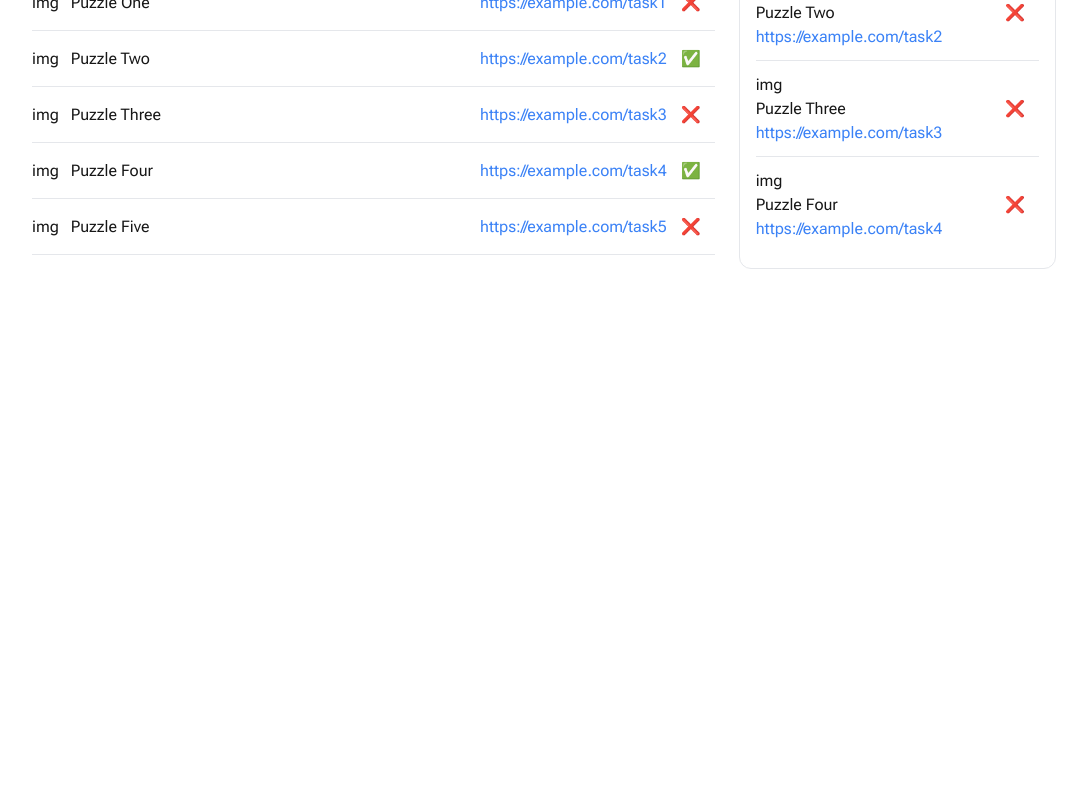
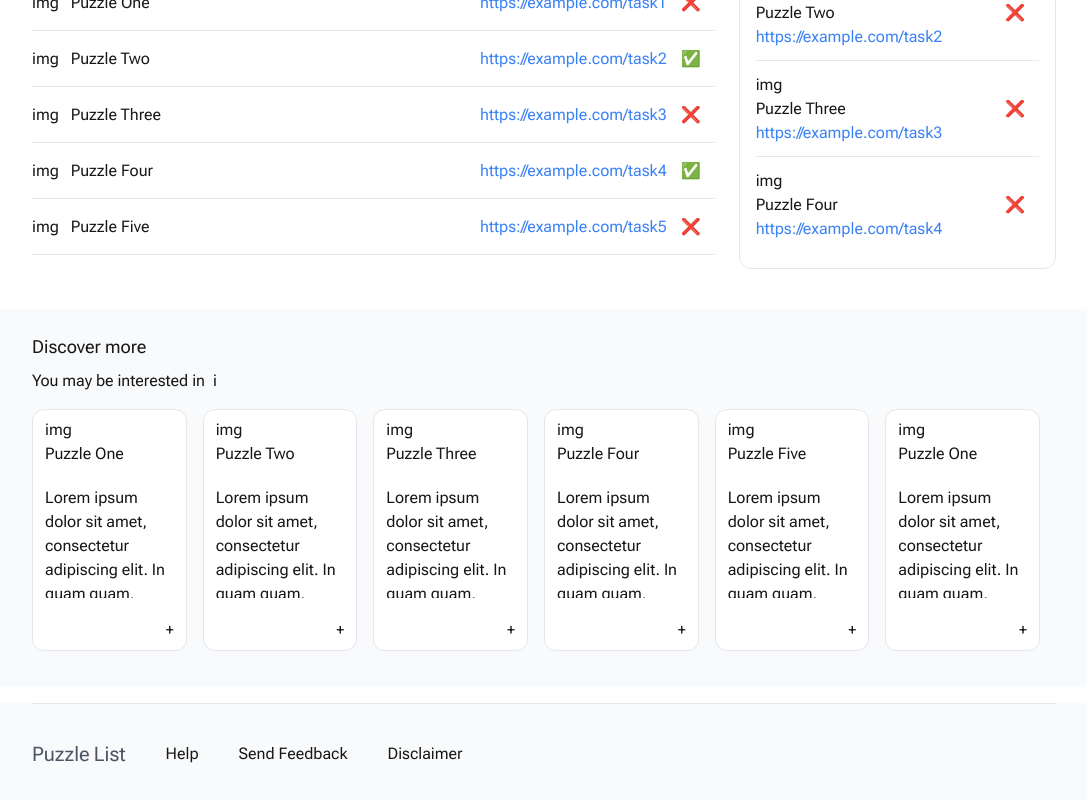
Before and after one commit to Colton-Bassett/puzzlelist, a Next.js app: page / in a window 1280 px wide. Shown: the part 745-1545 px from the top of the page, without its empty margins (96-1183 px from the left). Before the commit the page ends 1030 px from the top, so only its background shows below. Built offline with nearby package versions, Linux system fonts and the light colour scheme.

Commit message:
Finished basic scaffolding of UI. Setup mock data. Added footer.

```diff
--- /dev/null
+++ b/src/app/_components/footer.tsx
@@ -0,0 +1,23 @@
+export default function Footer() {
+	return (
+		<div className="bg-gray-50">
+			<footer className="m-auto mt-4 flex w-full max-w-5xl border-t border-gray-200 pb-3 pt-9">
+				<div className="flex items-center pb-5">
+					<a href="/" className="text-xl">
+						<span className="text-gray-600">Puzzle</span>
+						<span className="pl-1 text-gray-600">List</span>
+					</a>
+					<a href="/" className="ml-10">
+						Help
+					</a>
+					<a href="/" className="ml-10">
+						Send Feedback
+					</a>
+					<a href="/" className="ml-10">
+						Disclaimer
+					</a>
+				</div>
+			</footer>
+		</div>
+	);
+}
--- a/src/app/layout.tsx
+++ b/src/app/layout.tsx
@@ -3,6 +3,7 @@ import "./globals.css";
 import TopNav from "./_components/topnav";
 
 import { Roboto_Flex } from "next/font/google";
+import Footer from "./_components/footer";
 
 const roboto = Roboto_Flex({ subsets: ["latin"] });
 
@@ -20,8 +21,9 @@ export default function RootLayout({
 	return (
 		<html lang="en">
 			<body className={roboto.className}>
-				<TopNav></TopNav>
+				<TopNav />
 				{children}
+				<Footer />
 			</body>
 		</html>
 	);
--- a/src/app/page.tsx
+++ b/src/app/page.tsx
@@ -106,9 +106,35 @@ const MostFollowedList: React.FC = () => {
 	);
 };
 
+const DiscoverMoreList: React.FC = () => {
+	return (
+		<div className="flex">
+			{[...puzzles, puzzles[0]].map((puzzle) => (
+				<div
+					key={puzzle.id}
+					className="h- mb-3 mr-4 mt-1 w-40 rounded-xl border border-gray-200 bg-white"
+					style={{ height: "242px" }}
+				>
+					<div className="flex h-full flex-col px-3 py-2">
+						<div className="mr-3">img</div>
+						<div className="mb-5 flex">{puzzle.name}</div>
+						<div className="flex max-h-28 overflow-hidden">
+							Lorem ipsum dolor sit amet, consectetur adipiscing elit. In quam
+							quam, sollicitudin vitae
+						</div>
+						<div className="mt-auto">
+							<span className="flex items-center justify-end">+</span>
+						</div>
+					</div>
+				</div>
+			))}
+		</div>
+	);
+};
+
 export default function Home() {
 	return (
-		<div className="font-[family-name:var(--font-geist-sans)]">
+		<div className="">
 			<main className="flex h-full w-full flex-col">
 				<div className="min-h-full min-w-full">
 					<div className="h-20" style={{ backgroundColor: "#F8F9FA" }}></div>
@@ -117,7 +143,7 @@ export default function Home() {
 						style={{ backgroundImage: "url(/landingpage.svg)" }}
 					></div>
 				</div>
-				<div className="m-auto flex h-full w-full max-w-5xl flex-col">
+				<div className="m-auto flex h-full w-full max-w-5xl flex-col pb-6">
 					<div className="mt-3 flex h-16 w-full items-center rounded-xl border border-gray-200 p-3 pl-5">
 						<ListSvg />
 						<div className="ml-6 flex-1 flex-col">
@@ -154,7 +180,7 @@ export default function Home() {
 
 							<div className="mb-4 ml-6 rounded-xl border border-gray-200 p-4">
 								<div className="flex flex-col">
-									<div className="h-12" style={{ fontSize: "18px" }}>
+									<div className="h-12 text-lg">
 										Most followed on Puzzle List
 									</div>
 									<MostFollowedList />
@@ -163,54 +189,19 @@ export default function Home() {
 						</div>
 					</div>
 				</div>
+				<div className="bg-gray-50">
+					<div className="m-auto max-w-5xl py-6">
+						<section>
+							<div className="text-lg">Discover more</div>
+							<div className="mb-3 mt-2 flex">
+								<div className="mr-2">You may be interested in</div>
+								<div>i</div>
+							</div>
+							<DiscoverMoreList />
+						</section>
+					</div>
+				</div>
 			</main>
-			{/* <footer className="row-start-3 flex gap-6 flex-wrap items-center justify-center">
-				<a
-					className="flex items-center gap-2 hover:underline hover:underline-offset-4"
-					href="https://nextjs.org/learn?utm_source=create-next-app&utm_medium=appdir-template-tw&utm_campaign=create-next-app"
-					target="_blank"
-					rel="noopener noreferrer"
-				>
-					<Image
-						aria-hidden
-						src="https://nextjs.org/icons/file.svg"
-						alt="File icon"
-						width={16}
-						height={16}
-					/>
-					Learn
-				</a>
-				<a
-					className="flex items-center gap-2 hover:underline hover:underline-offset-4"
-					href="https://vercel.com/templates?framework=next.js&utm_source=create-next-app&utm_medium=appdir-template-tw&utm_campaign=create-next-app"
-					target="_blank"
-					rel="noopener noreferrer"
-				>
-					<Image
-						aria-hidden
-						src="https://nextjs.org/icons/window.svg"
-						alt="Window icon"
-						width={16}
-						height={16}
-					/>
-					Examples
-				</a>
-				<a
-					className="flex items-center gap-2 hover:underline hover:underline-offset-4"
-					href="https://nextjs.org?utm_source=create-next-app&utm_medium=appdir-template-tw&utm_campaign=create-next-app"
-					target="_blank"
-					rel="noopener noreferrer"
-				>
-					<Image
-						aria-hidden
-						src="https://nextjs.org/icons/globe.svg"
-						alt="Globe icon"
-						width={16}
-						height={16}
-					/>
-					Go to nextjs.org →
-				</a>
-			</footer> */}
 		</div>
 	);
 }
```
Also changed, not shown: 1 other file (tests, documents, lock files or other folders).
